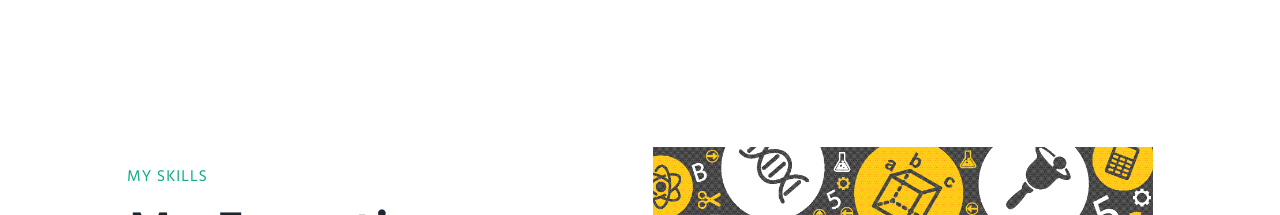
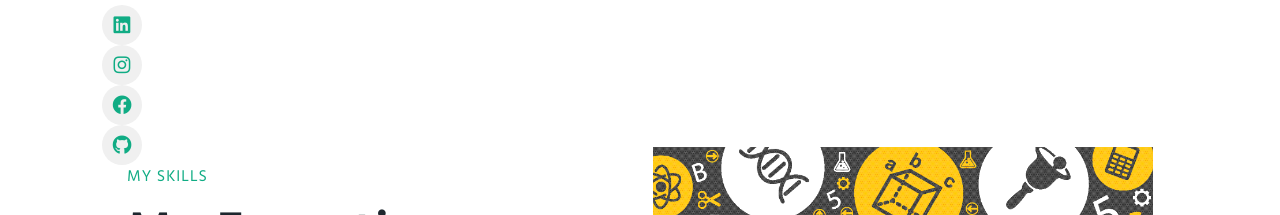
Before and after one commit to AnserShafiq/Web_Try, a plain HTML site: page index.html in a window 1280 px wide. Shown: the part 653-868 px from the top of the page. Drawn offline with Linux system fonts and the light colour scheme.

Commit message:
Update index.html

```diff
--- a/index.html
+++ b/index.html
@@ -62,8 +62,22 @@
         <!-- Adding Code of main section -->
 
         <!-- Left Div -->
-        <div class=model>
+        <div class="model">
             <img class=img alt="Anser Shafiq" src="/Images/pp.jpg">
+            <div class="social-contact s-box-icon">
+                <a href="#client-section" target="_blank">
+                    <i class="fab fa-linkedin"></i>
+                </a>
+                <a href="#client-section" target="_blank">
+                    <i class="fab fa-instagram"></i>
+                </a>
+                <a href="#client-section" target="_blank">
+                    <i class="fab fa-facebook"></i>
+                </a>
+                <a href="#client-section" target="_blank">
+                    <i class="fab fa-github"></i>
+                </a>
+            </div>
         </div>
 
         <!-- Right Div -->
```
